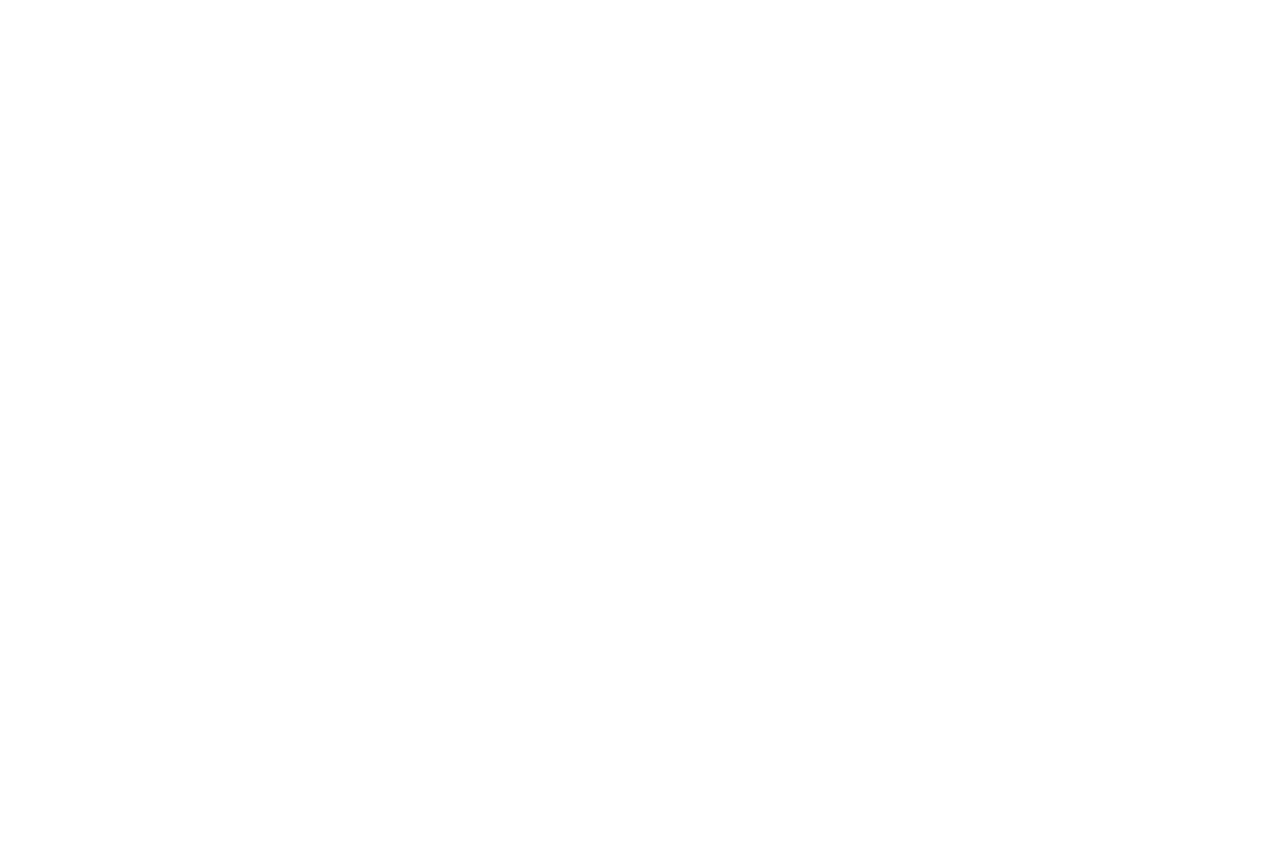
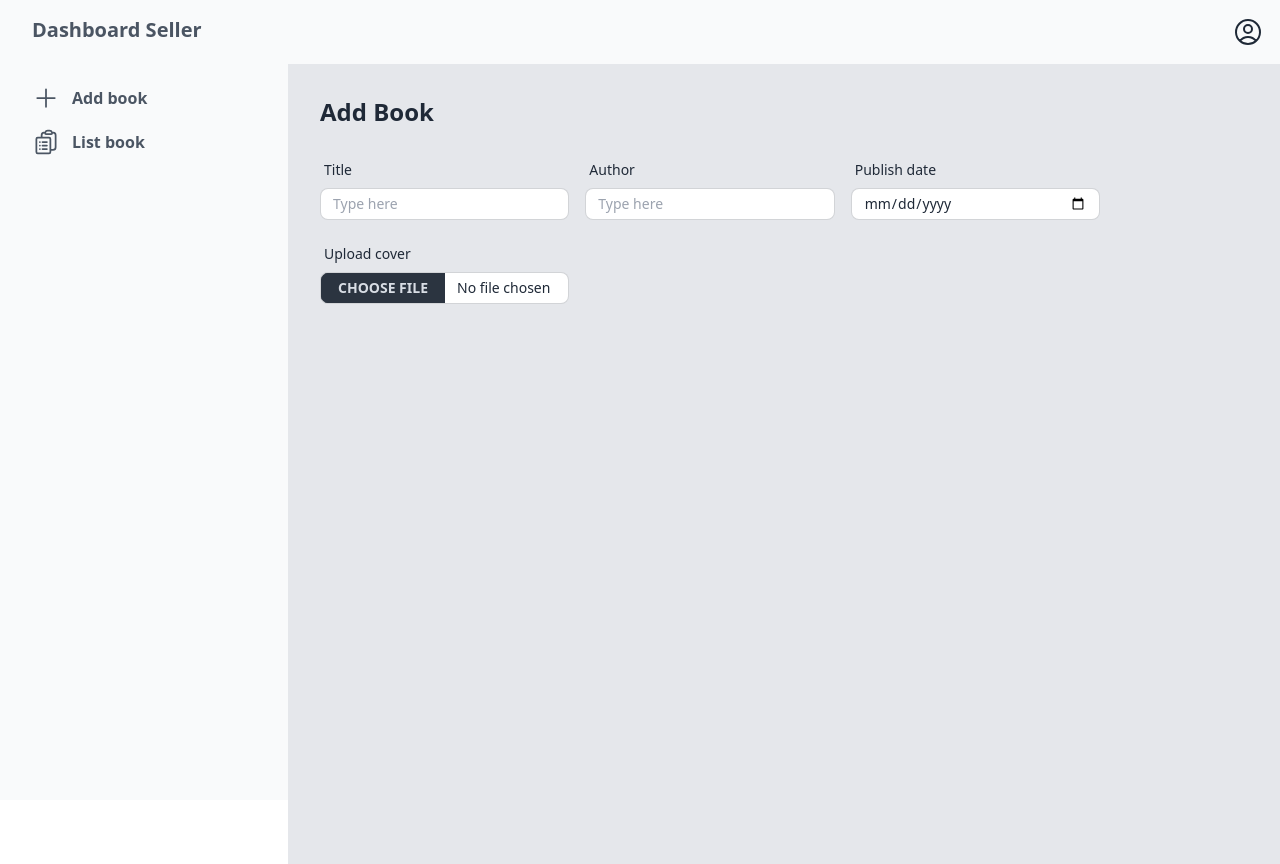
Before and after one commit to Abyanzhafran/candle, a React (Vite) app in the folder frontend/: page /dashboard2/dashboard-add-book in a window 1280 px wide. Before the commit this address had no page. Before the commit the page ends 800 px from the top, so only its background shows below. Built offline with nearby package versions, Linux system fonts and the light colour scheme.

Commit message:
update ui: - delete unused dashboard pages - add dashboard-add-book pages - make unused routes to comment and give it an examplanation

```diff
--- a/frontend/src/App.jsx
+++ b/frontend/src/App.jsx
@@ -1,12 +1,12 @@
-import { Route, Routes } from "react-router"
-import Home from "./pages/Home"
-import About from "./pages/About"
-import SignIn from "./pages/SignIn"
-import BaseNavbar from "./components/BaseNavbar"
-import BaseDashboardLayout from "./components/BaseDashboardLayout"
-import BaseDashboardLayout2 from "./components/BaseDashboardLayout2"
-import DashboardHome from "./pages/dashboardLayout/DashboardHome"
-import DashboardAbout from "./pages/dashboardLayout/DashboardAbout"
+import { Route, Routes } from "react-router";
+import Home from "./pages/Home";
+import About from "./pages/About";
+import SignIn from "./pages/SignIn";
+import BaseNavbar from "./components/BaseNavbar";
+import BaseDashboardLayout from "./components/BaseDashboardLayout";
+import BaseDashboardLayout2 from "./components/BaseDashboardLayout2";
+import DashboardAddBook from "./pages/dashboardLayout/DashboardAddBook";
+import DashboardListBook from "./pages/dashboardLayout/DashboardListBook";
 
 export default function App() {
   return (
@@ -18,18 +18,26 @@ export default function App() {
         </Route>
         <Route path="signin" element={<SignIn />}></Route>
       </Routes>
-      <Routes>
+      {/* Not used, but just in case, so i don't delete it */}
+      {/* <Routes>
         <Route path="/dashboard" element={<BaseDashboardLayout />}>
           <Route path="" element={<DashboardHome />}></Route>
           <Route path="about" element={<DashboardAbout />}></Route>
         </Route>
-      </Routes>
+      </Routes> */}
+      {/* till here */}
       <Routes>
         <Route path="/dashboard2" element={<BaseDashboardLayout2 />}>
-          <Route path="" element={<DashboardHome />}></Route>
-          <Route path="about" element={<DashboardAbout />}></Route>
+          <Route
+            path="dashboard-add-book"
+            element={<DashboardAddBook />}
+          ></Route>
+          <Route
+            path="dashboard-list-book"
+            element={<DashboardListBook />}
+          ></Route>
         </Route>
       </Routes>
     </>
-  )
+  );
 }
--- a/frontend/src/components/BaseDashboardLayout2.jsx
+++ b/frontend/src/components/BaseDashboardLayout2.jsx
@@ -12,10 +12,12 @@ export default function BaseDashboardLayout2() {
     {
       icon: <PlusIcon />,
       name: "Add book",
+      link: "/dashboard2/dashboard-add-book",
     },
     {
       icon: <ClipboardDocumentListIcon />,
       name: "List book",
+      link: "/dashboard2/dashboard-list-book",
     },
   ];
 
--- /dev/null
+++ b/frontend/src/pages/dashboardLayout/DashboardAddBook.jsx
@@ -0,0 +1,53 @@
+export default function DashboardHome() {
+  return (
+    <div className="flex items-center justify-start w-full mt-8 mx-8">
+      <div className="flex flex-col gap-6">
+        <span className="text-2xl font-bold">Add Book</span>
+        <div className="sm:w-[580px] md:w-[600px] lg:w-[780px] grid grid-cols-1 sm:grid-cols-3 gap-4">
+          <div className="form-control w-full max-w-xs">
+            <label className="label">
+              <span className="label-text">Title</span>
+            </label>
+            <input
+              type="text"
+              placeholder="Type here"
+              className="input input-bordered input-sm w-full max-w-xs"
+            />
+          </div>
+
+          <div className="form-control w-full max-w-xs">
+            <label className="label">
+              <span className="label-text">Author</span>
+            </label>
+            <input
+              type="text"
+              placeholder="Type here"
+              className="input input-bordered input-sm w-full max-w-xs"
+            />
+          </div>
+
+          <div className="form-control w-full max-w-xs">
+            <label className="label">
+              <span className="label-text">Publish date</span>
+            </label>
+            <input
+              type="date"
+              placeholder="Type here"
+              className="input input-bordered input-sm w-full max-w-xs"
+            />
+          </div>
+
+          <div className="form-control w-full max-w-xs">
+            <label className="label">
+              <span className="label-text">Upload cover</span>
+            </label>
+            <input
+              type="file"
+              className="file-input file-input-bordered file-input-sm w-full max-w-xs"
+            />
+          </div>
+        </div>
+      </div>
+    </div>
+  );
+}
--- a/frontend/src/pages/dashboardLayout/DashboardHome.jsx
+++ /dev/null
@@ -1,7 +0,0 @@
-export default function DashboardHome() {
-  return (
-    <div className="flex items-center justify-center w-full">
-      <span className="text-2xl font-bold">Dashboard Home</span>
-    </div>
-  )
-}
--- a/frontend/src/pages/dashboardLayout/DashboardAbout.jsx
+++ b/frontend/src/pages/dashboardLayout/DashboardListBook.jsx
@@ -1,7 +1,7 @@
 export default function DashboardAbout() {
   return (
     <div className="flex items-center justify-center w-full">
-      <span className="text-2xl font-bold">Dashboard About</span>
+      <span className="text-2xl font-bold">Dashboard List Book</span>
     </div>
-  )
+  );
 }
```
Also changed, not shown: frontend/src/pages/dashboardLayout/DashboardContact.jsx (deleted).
